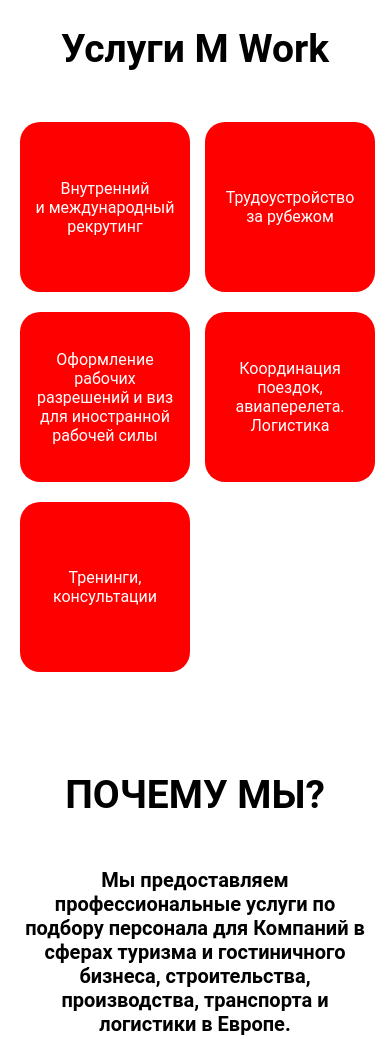
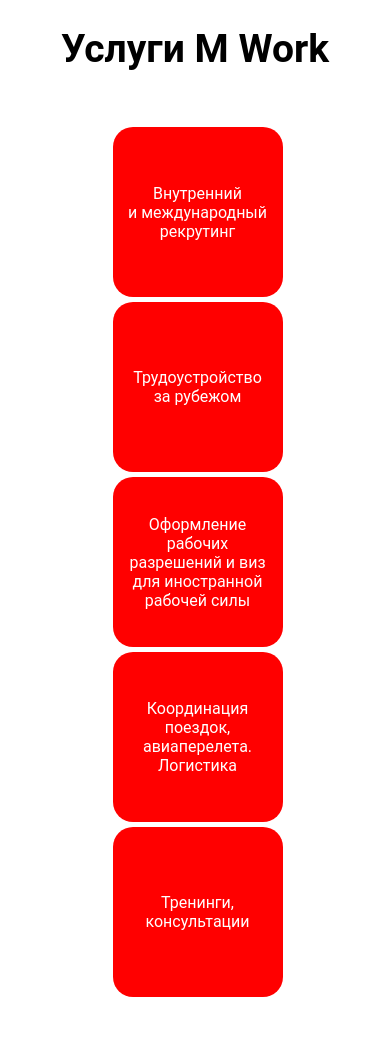
Before and after one commit to emir-naiz/MWork, a plain HTML site: page index.html in a window 390 px wide. Shown: the part 1300-2339 px from the top of the page. Drawn offline with Linux system fonts and the light colour scheme.

Commit message:
add 415px

```diff
--- a/src/css/media.css
+++ b/src/css/media.css
@@ -6,10 +6,9 @@
         font-size: 39px;
     }
     .section-services_top {
-        display: grid;
-        grid-template-columns: repeat(auto-fit, minmax(164px, 1fr));
-        gap: 20px;
-        padding: 0px 20px;
+        display: flex;
+        justify-content: space-between;
+        padding: 0 20px;
     }
     .header{
         overflow: hidden;
@@ -159,6 +158,16 @@
         left: 658px;
     }
 }
+@media screen and (max-width: 415px) {
+    .section-services_top {
+        padding: 0 20px;
+        flex-direction: column;
+        align-items: center;
+    }
+    .section-services__box {
+        margin-top: 5px;
+    }
+}
 @media screen and (max-width: 376px) {
     .home__content{
         padding: 20px 5px;
@@ -170,6 +179,9 @@
         display: flex;
         flex-direction: column;
         align-items: center;
+    }
+    .section-services__box {
+        margin-top: 5px;
     }
 }
 @media screen and (max-width:320px) {
--- a/src/css/services.css
+++ b/src/css/services.css
@@ -25,6 +25,7 @@
     background-color: red;
     text-align: center;
     border-radius: 20px;
+    margin-left: 5px;
 }
 
 .section-services_bottom {
```
